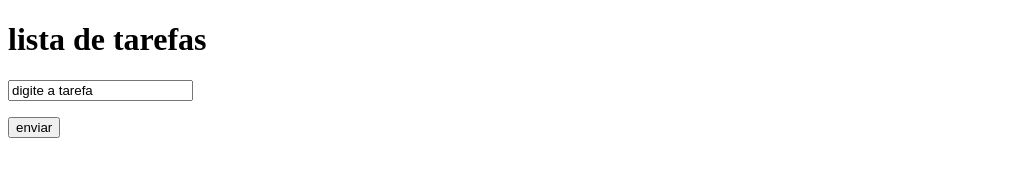
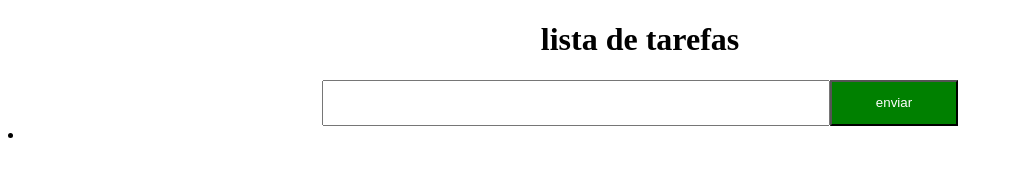
Before and after one commit to rafaeljonker/lista-de-tarefas, a plain HTML site: page lista de tarefas/index.html in a window 1280 px wide. Both pictures are taken after a click on the button "enviar". Shown: the whole page, without its empty margins (0-1013 px from the left). Drawn offline with nearby package versions, Linux system fonts and the light colour scheme.

Commit message:
second commit

```diff
--- a/lista de tarefas/index.html
+++ b/lista de tarefas/index.html
@@ -5,12 +5,23 @@
     <meta name="viewport" content="width=device-width, initial-scale=1.0">
     <title>Document</title>
     <link rel="stylesheet" href="style.css">
+    <link rel="stylesheet" href="https://fonts.googleapis.com/css2?family=Material+Symbols+Outlined:opsz,wght,FILL,GRAD@20..48,100..700,0..1,-50..200" />
+    <link rel="stylesheet" href="https://fonts.googleapis.com/css2?family=Material+Symbols+Outlined:opsz,wght,FILL,GRAD@20..48,100..700,0..1,-50..200" />
 </head>
 <body>
     <h1>lista de tarefas</h1>
-<input type="text"  value="digite a tarefa" id="formulario"  >
-<p id="formMapped"></p>
-<button onclick="clicou()">enviar</button>
+
+    <div class="grid-center">
+
+<div class="flex">
+    <input type="text"  value="" id="formulario"  >
+    <button onclick="clicou()">enviar</button>
+
+</div></div>
+
+<li id="mylist"></li>
+
+
 
 </body>
 <script src="script.js"></script>
--- a/lista de tarefas/script.js
+++ b/lista de tarefas/script.js
@@ -1,19 +1,19 @@
 
 
-const lista = []
 
 function clicou(){
 const item = document.getElementById("formulario").value
 const pElement = document.getElementById("formMapped")
-lista.push(item)
+const p = document.createElement('p')
+p.appendChild(document.createTextNode(item));
+document.getElementById('mylist').appendChild(p)
 
-lista.map((item)=>{
 
-    pElement.innerHtml = item
+}
 
-console.log(item + 'item')
 
-})
-
-console.log(lista)
-}
+document.getElementById('mylist').addEventListener('ondbclick', function(event) {
+    if (event.target.tagName === 'P') {
+        event.target.classList.add('display-none');
+    }
+});
--- a/lista de tarefas/style.css
+++ b/lista de tarefas/style.css
@@ -0,0 +1,28 @@
+.display-none{
+    display: none;
+}
+
+h1{
+    text-align: center;
+}
+.grid-center{
+    display: grid;
+    grid-template-columns: 1fr 4fr 1fr;
+}
+
+.flex{
+    display: flex;
+    grid-column: 2;
+    justify-content: center;
+}
+
+input{
+    width: 31.25rem;
+    height: 2.5rem;
+}
+button{
+    width: 8rem;
+    background-color: green;
+    color: white;
+
+}
```
